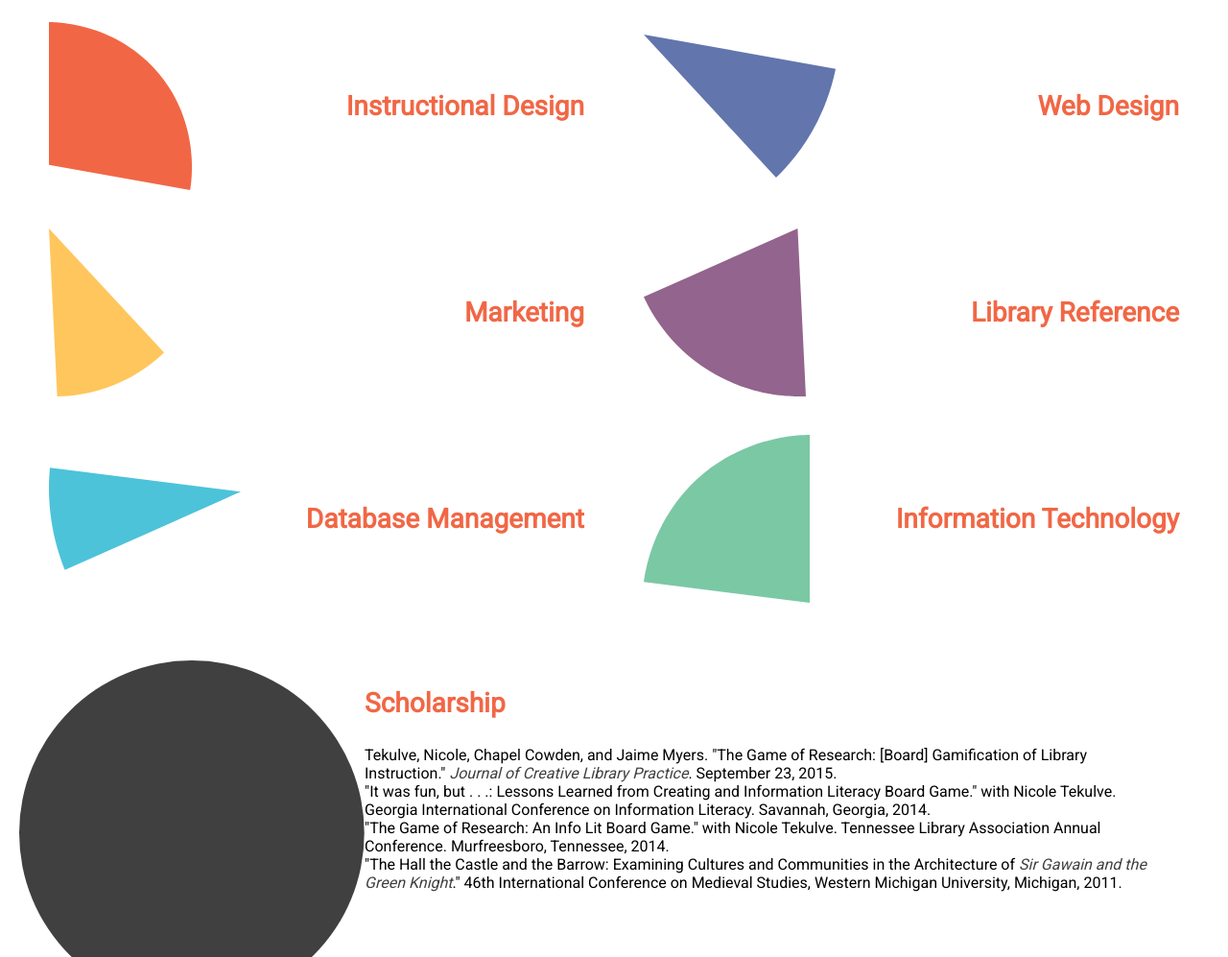
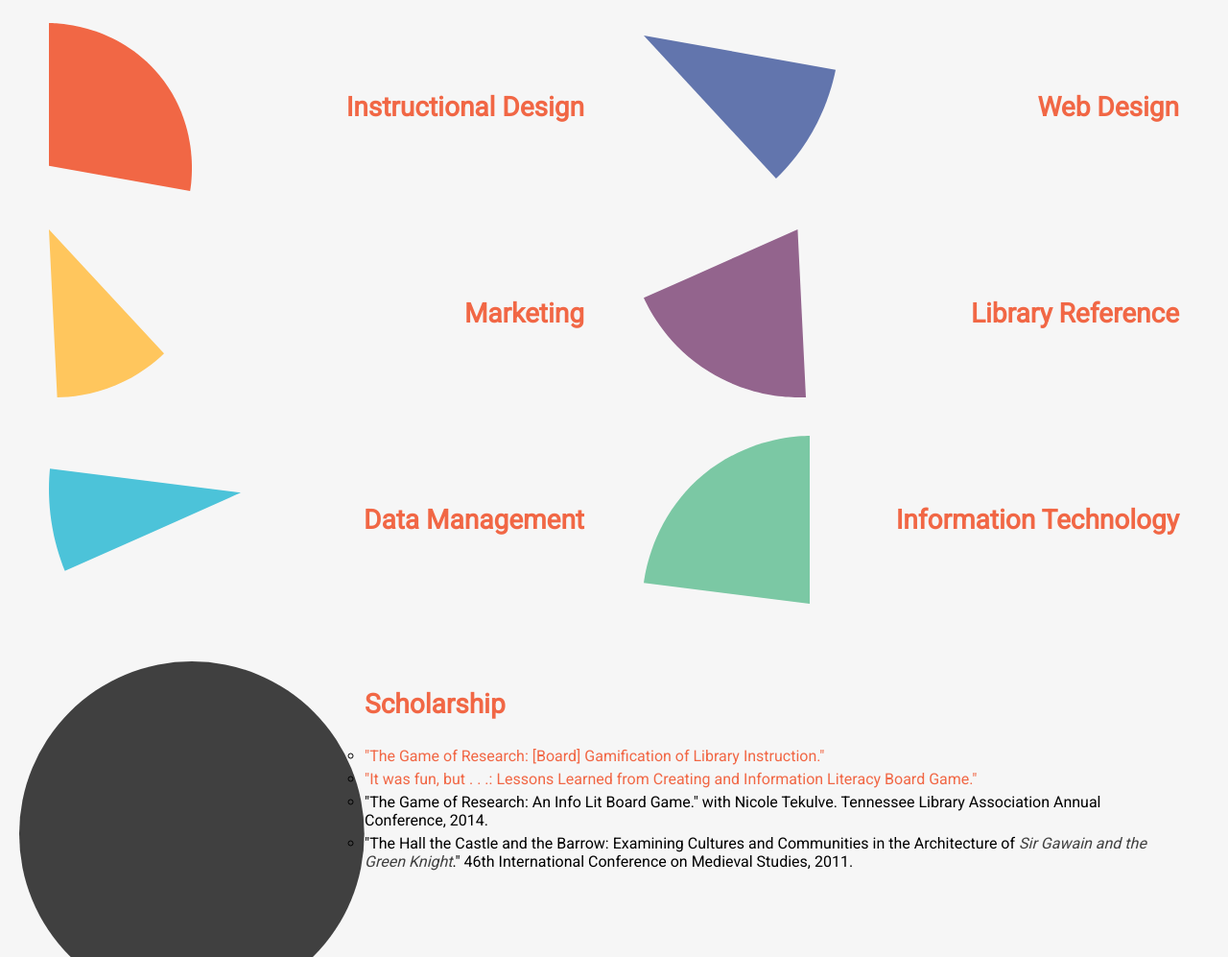
Before and after one commit to jaimemyers/portfolio, a plain HTML site: page index.html in a window 1280 px wide. Shown: the part 2785-3782 px from the top of the page at 96% size. Drawn offline with Linux system fonts and the light colour scheme.

Commit message:
minor styling tweaks to body.

```diff
--- a/css/main.css
+++ b/css/main.css
@@ -17,10 +17,6 @@ a:visited {
 body {
 	font-family: 'Roboto', sans-serif;
 	margin: 0;
-}
-
-p {
-
 }
 
 section {
@@ -168,6 +164,11 @@ i {
 
 /*Skills*/
 
+#skills {
+    background-color: #f6f6f6;
+    border-bottom: thin solid #a8a8a8;
+}
+
 #bar {
     display: flex;
     flex-direction: row;
@@ -183,6 +184,10 @@ i {
 }
 
 /*Projects*/
+
+#projects {
+    background-color: #f6f6f6;
+}
 
 #pie {
     display: block;
@@ -242,6 +247,11 @@ i {
 
 .scholarship div.wrap {
     width: 70%;
+}
+
+.wrap ul li {
+    list-style: circle;
+    margin: 5px 0;
 }
 
 .wrap ul li i {
--- a/index.html
+++ b/index.html
@@ -103,7 +103,7 @@
                 </div>
                 <div>
                     <img src="assets/vectors/Light_blue.svg">
-                    <h3>Database Management</h3>
+                    <h3>Data Management</h3>
                 </div>
                 <div>
                     <img src="assets/vectors/Green.svg">
@@ -115,12 +115,12 @@
                     <div class="wrap">
                         <h3>Scholarship</h3>
                         <ul>
-                            <li>Tekulve, Nicole, Chapel Cowden, and Jaime Myers. <a href="http://creativelibrarypractice.org/2015/09/23/the-game-of-research/"></a>"The Game of Research: [Board] Gamification of Library Instruction."</a> <i>Journal of Creative Library Practice</i>. September 23, 2015.</li>
-                            <li>"It was fun, but . . .: Lessons Learned from Creating and Information Literacy Board Game." with Nicole Tekulve. Georgia International Conference on Information Literacy. Savannah, Georgia, 2014.</li>
+                            <li><a href="http://creativelibrarypractice.org/2015/09/23/the-game-of-research/">"The Game of Research: [Board] Gamification of Library Instruction."</a></li>
+                            <li><a href="http://digitalcommons.georgiasouthern.edu/gaintlit/2014/2014/49/">"It was fun, but . . .: Lessons Learned from Creating and Information Literacy Board Game."</a></li>
                             <li>
-                        "The Game of Research: An Info Lit Board Game." with Nicole Tekulve. Tennessee Library Association Annual Conference. Murfreesboro, Tennessee, 2014.
+                        "The Game of Research: An Info Lit Board Game." with Nicole Tekulve. Tennessee Library Association Annual Conference, 2014.
                             </li>
-                            <li>"The Hall the Castle and the Barrow: Examining Cultures and Communities in the Architecture of <i>Sir Gawain and the Green Knight</i>." 46th International Conference on Medieval Studies, Western Michigan University, Michigan, 2011.</li>
+                            <li>"The Hall the Castle and the Barrow: Examining Cultures and Communities in the Architecture of <i>Sir Gawain and the Green Knight</i>." 46th International Conference on Medieval Studies, 2011.</li>
                         </ul>
                     </div>
                 </div>
```
Also changed, not shown: 1 other file.
